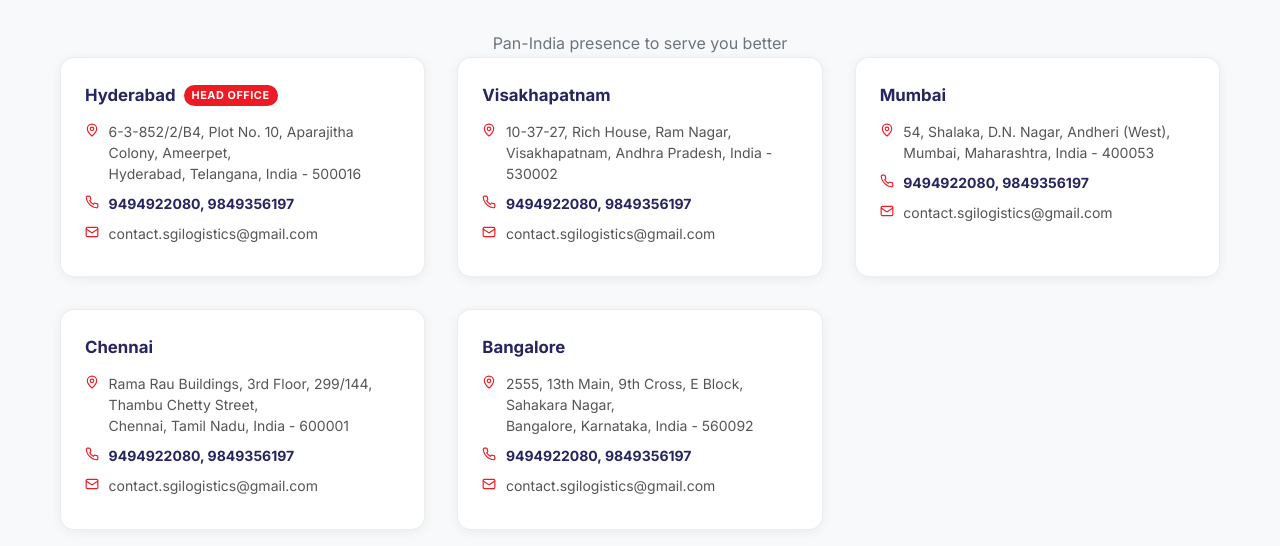
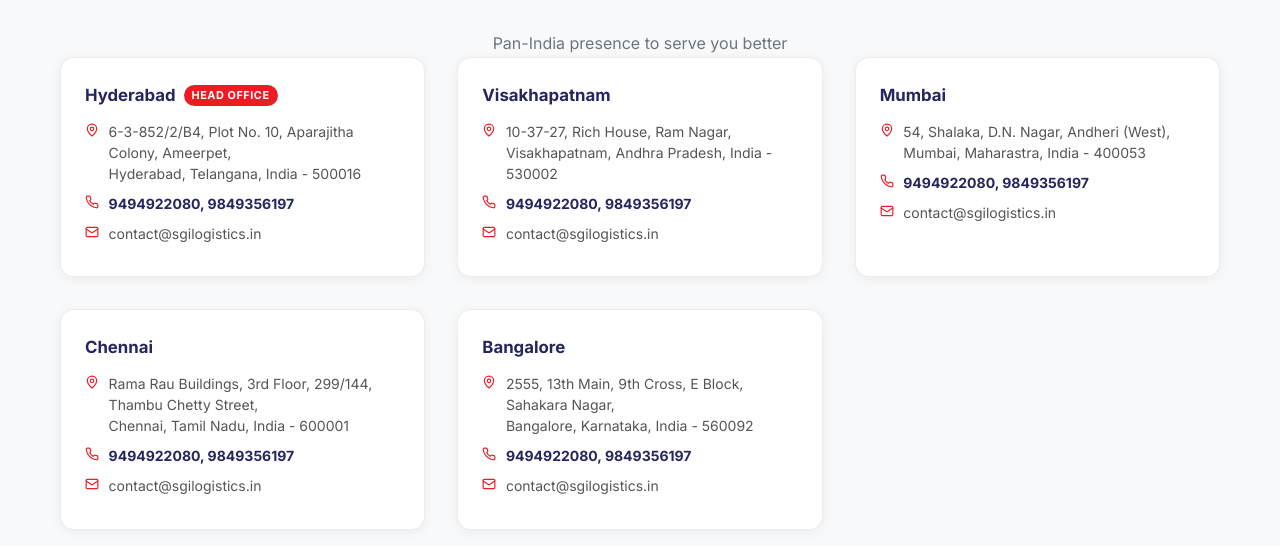
Before and after one commit to balajiprojects049-art/SRI-GANESH-INTEGRATED-LOGISTICS, a React (Vite) app in the folder client/: page / in a window 1280 px wide. Shown: the part 4032-4578 px from the top of the page. Built offline with nearby package versions, Linux system fonts and the light colour scheme; grey boxes are pictures that could not be loaded; a web font is replaced by a local one.

Commit message:
Update contact email to contact@sgilogistics.in and change weight unit to MT

```diff
--- a/client/src/components/Footer.jsx
+++ b/client/src/components/Footer.jsx
@@ -58,7 +58,7 @@
               </li>
               <li className="flex gap-2 mb-3">
                 <Mail className="text-accent shrink-0" size={20} />
-                <span>contact.sgilogistics@gmail.com</span>
+                <span>contact@sgilogistics.in</span>
               </li>
             </ul>
           </div>
--- a/client/src/pages/Contact.jsx
+++ b/client/src/pages/Contact.jsx
@@ -17,7 +17,7 @@
       label: "Head Office",
       address: "6-3-852/2/B4, Plot No. 10, Aparajitha Colony, Ameerpet",
       phone: "9494922080, 9849356197",
-      email: "contact.sgilogistics@gmail.com"
+      email: "contact@sgilogistics.in"
     },
     {
       city: "Visakhapatnam",
@@ -27,17 +27,17 @@
       label: "Branch Office",
       address: "10-37-27, Rich House, Ram Nagar",
       phone: "9494922080, 9849356197",
-      email: "contact.sgilogistics@gmail.com"
+      email: "contact@sgilogistics.in"
     },
     {
       city: "Mumbai",
-      state: "Maharashtra",
+      state: "Maharastra",
       country: "India",
       pincode: "400053",
       label: "Branch Office",
       address: "54, Shalaka, D.N. Nagar, Andheri (West)",
       phone: "9494922080, 9849356197",
-      email: "contact.sgilogistics@gmail.com"
+      email: "contact@sgilogistics.in"
     },
     {
       city: "Chennai",
@@ -47,7 +47,7 @@
       label: "Branch Office",
       address: "Rama Rau Buildings, 3rd Floor, 299/144, Thambu Chetty Street",
       phone: "9494922080, 9849356197",
-      email: "contact.sgilogistics@gmail.com"
+      email: "contact@sgilogistics.in"
     },
     {
       city: "Bangalore",
@@ -57,7 +57,7 @@
       label: "Branch Office",
       address: "2555, 13th Main, 9th Cross, E Block, Sahakara Nagar",
       phone: "9494922080, 9849356197",
-      email: "contact.sgilogistics@gmail.com"
+      email: "contact@sgilogistics.in"
     },
   ];
 
@@ -169,7 +169,7 @@
                 <div className="contact-icon-box"><Mail size={22} /></div>
                 <div className="contact-info-text">
                   <h4>Head Office Email</h4>
-                  <p>contact.sgilogistics@gmail.com</p>
+                  <p>contact@sgilogistics.in</p>
                 </div>
               </div>
 
--- a/client/src/pages/Home.jsx
+++ b/client/src/pages/Home.jsx
@@ -373,11 +373,11 @@
           </div>
           <div className="grid md:grid-cols-3 gap-6">
             {[
-              { city: "Hyderabad", state: "Telangana", country: "India", pincode: "500016", label: "Head Office", address: "6-3-852/2/B4, Plot No. 10, Aparajitha Colony, Ameerpet", phone: "9494922080, 9849356197", email: "contact.sgilogistics@gmail.com" },
-              { city: "Visakhapatnam", state: "Andhra Pradesh", country: "India", pincode: "530002", label: "Branch Office", address: "10-37-27, Rich House, Ram Nagar", phone: "9494922080, 9849356197", email: "contact.sgilogistics@gmail.com" },
-              { city: "Mumbai", state: "Maharashtra", country: "India", pincode: "400053", label: "Branch Office", address: "54, Shalaka, D.N. Nagar, Andheri (West)", phone: "9494922080, 9849356197", email: "contact.sgilogistics@gmail.com" },
-              { city: "Chennai", state: "Tamil Nadu", country: "India", pincode: "600001", label: "Branch Office", address: "Rama Rau Buildings, 3rd Floor, 299/144, Thambu Chetty Street", phone: "9494922080, 9849356197", email: "contact.sgilogistics@gmail.com" },
-              { city: "Bangalore", state: "Karnataka", country: "India", pincode: "560092", label: "Branch Office", address: "2555, 13th Main, 9th Cross, E Block, Sahakara Nagar", phone: "9494922080, 9849356197", email: "contact.sgilogistics@gmail.com" },
+              { city: "Hyderabad", state: "Telangana", country: "India", pincode: "500016", label: "Head Office", address: "6-3-852/2/B4, Plot No. 10, Aparajitha Colony, Ameerpet", phone: "9494922080, 9849356197", email: "contact@sgilogistics.in" },
+              { city: "Visakhapatnam", state: "Andhra Pradesh", country: "India", pincode: "530002", label: "Branch Office", address: "10-37-27, Rich House, Ram Nagar", phone: "9494922080, 9849356197", email: "contact@sgilogistics.in" },
+              { city: "Mumbai", state: "Maharastra", country: "India", pincode: "400053", label: "Branch Office", address: "54, Shalaka, D.N. Nagar, Andheri (West)", phone: "9494922080, 9849356197", email: "contact@sgilogistics.in" },
+              { city: "Chennai", state: "Tamil Nadu", country: "India", pincode: "600001", label: "Branch Office", address: "Rama Rau Buildings, 3rd Floor, 299/144, Thambu Chetty Street", phone: "9494922080, 9849356197", email: "contact@sgilogistics.in" },
+              { city: "Bangalore", state: "Karnataka", country: "India", pincode: "560092", label: "Branch Office", address: "2555, 13th Main, 9th Cross, E Block, Sahakara Nagar", phone: "9494922080, 9849356197", email: "contact@sgilogistics.in" },
             ].map((loc, i) => (
               <motion.div key={i} whileHover={{ y: -6 }} className="office-card">
                 <div className="office-card-title">
@@ -386,7 +386,7 @@
                 </div>
                 <div className="office-card-row align-top">
                   <MapPin size={14} className="mt-1" />
-                  <span>{loc.address},<br/>{loc.city}, {loc.state}, {loc.country} - {loc.pincode}</span>
+                  <span>{loc.address},<br />{loc.city}, {loc.state}, {loc.country} - {loc.pincode}</span>
                 </div>
                 {loc.phone && (
                   <div className="office-card-row">
--- a/client/src/pages/Quote.jsx
+++ b/client/src/pages/Quote.jsx
@@ -31,7 +31,7 @@
 [SHIPMENT DETAILS]
 Service Type  : ${shipmentType}
 Commodity     : ${data.commodity}
-Weight        : ${data.weight} kg
+Weight        : ${data.weight} MT
 
 [ROUTING]
 Pickup From   : ${data.pickupLocation}
@@ -122,7 +122,7 @@
                 <h3 className="mb-4 text-xl border-b pb-2">3. Cargo Details</h3>
                 <div className="grid md:grid-cols-2 gap-6">
                   <div className="form-group">
-                    <label className="form-label">Weight (kg)</label>
+                    <label className="form-label">Weight (MT)</label>
                     <input type="number" name="weight" className="form-control" placeholder="e.g. 500" required />
                   </div>
                   <div className="form-group">
```
